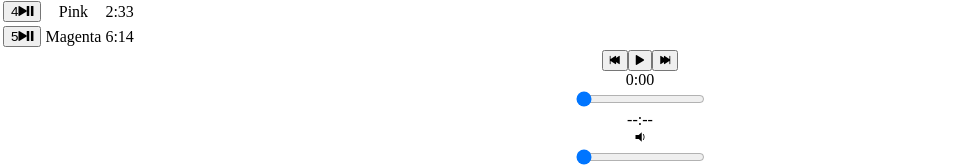
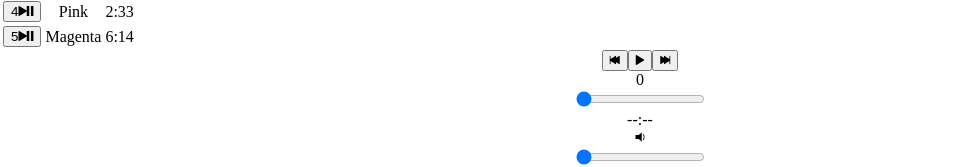
Before and after one commit to ivynguyen003/my-jams-app, a React (Create React App) app: page /albums/the-colors in a window 1280 px wide. Shown: the part 864-1031 px from the top of the page, without its empty margins (0-980 px from the left). Built offline with nearby package versions, Linux system fonts and the light colour scheme; a web font is replaced by a local one.

Commit message:
fix player bar timeFormat

```diff
--- a/src/components/PlayerBar.js
+++ b/src/components/PlayerBar.js
@@ -16,7 +16,7 @@
           </button>
         </section>
         <section id="time-control">
-          <div className="current-time">{(this.props.formatTime(this.props.currentTime))}</div>
+          <div className="current-time">{this.props.currentTime}</div>
           <input
             type="range"
             value={(this.props.currentTime / this.props.duration) || 0}
```
